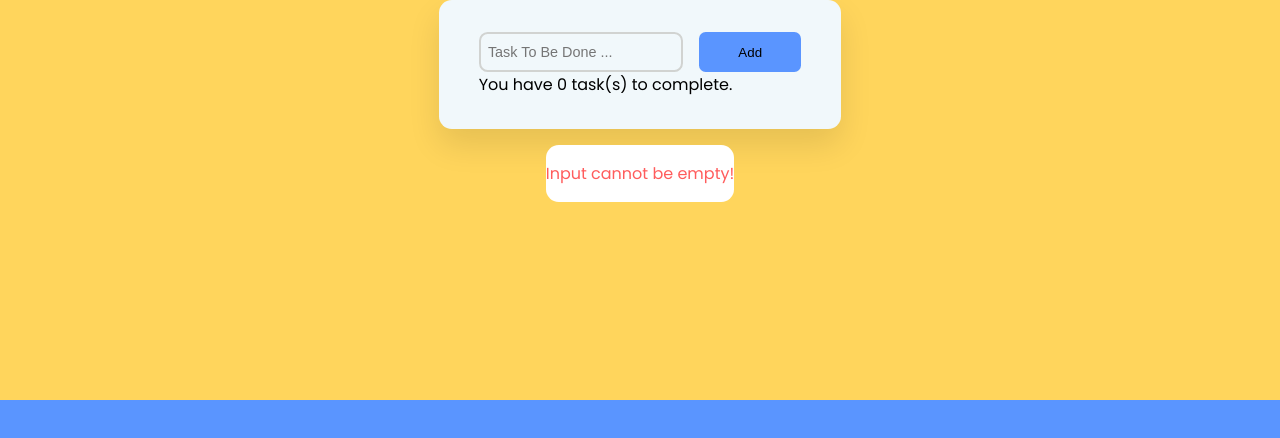
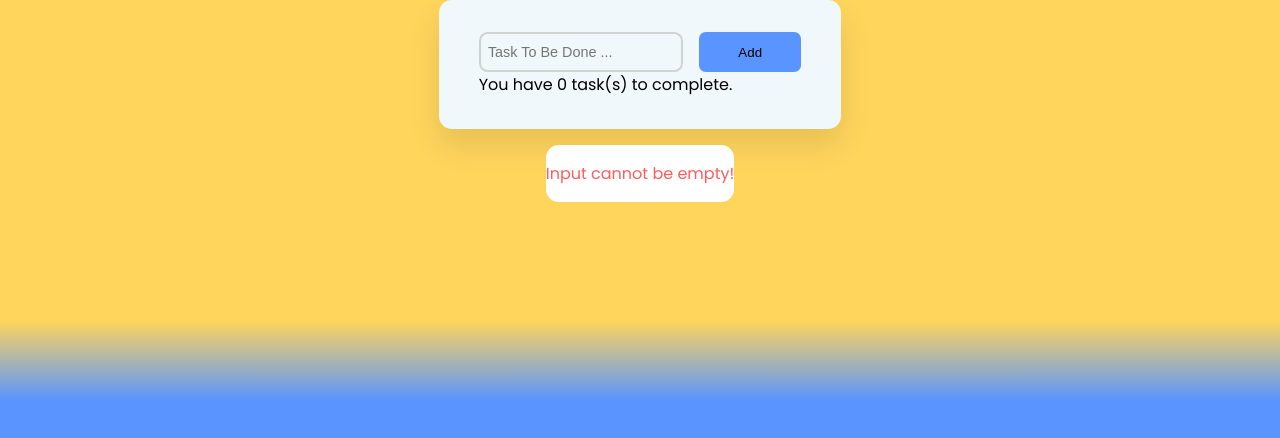
Before and after one commit to dawood-altai/ToDoListApp-JS, a plain HTML site: page index.html in a window 1280 px wide. Drawn offline with Linux system fonts and the light colour scheme.

Commit message:
codes checked

```diff
--- a/app.js
+++ b/app.js
@@ -38,6 +38,8 @@ deleteButtons.forEach(button => {
     };
 
 });
+
+
 };
 
 addBtn.addEventListener("click",addTask);
--- a/style.css
+++ b/style.css
@@ -8,7 +8,7 @@
 }
 body{
     height: 100vh;
-    background: linear-gradient(#ffd55c 50%, #5a95ff 50%);
+    background: linear-gradient(#ffd55c 40%, #5a95ff 50%);
 }
 
 .app{
```
